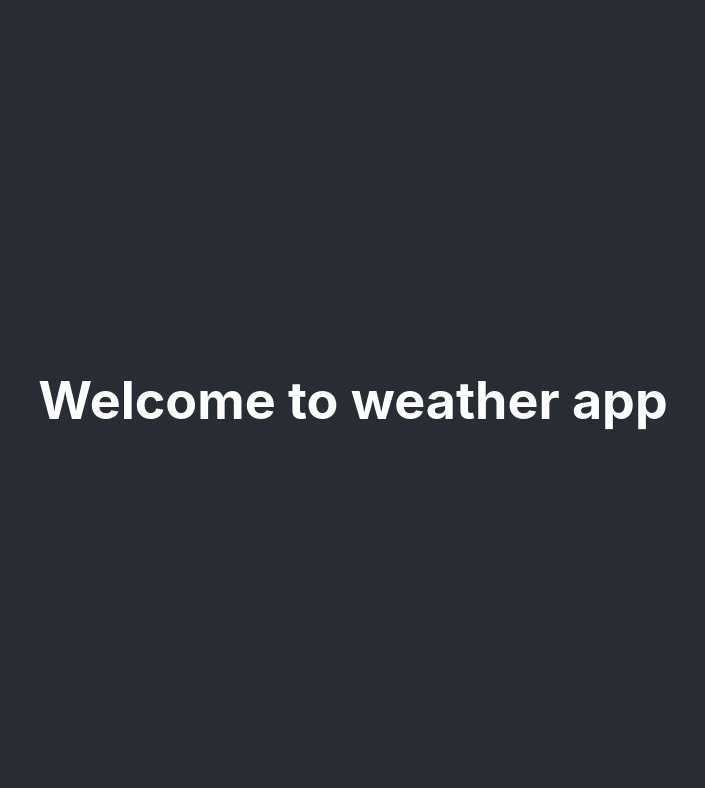
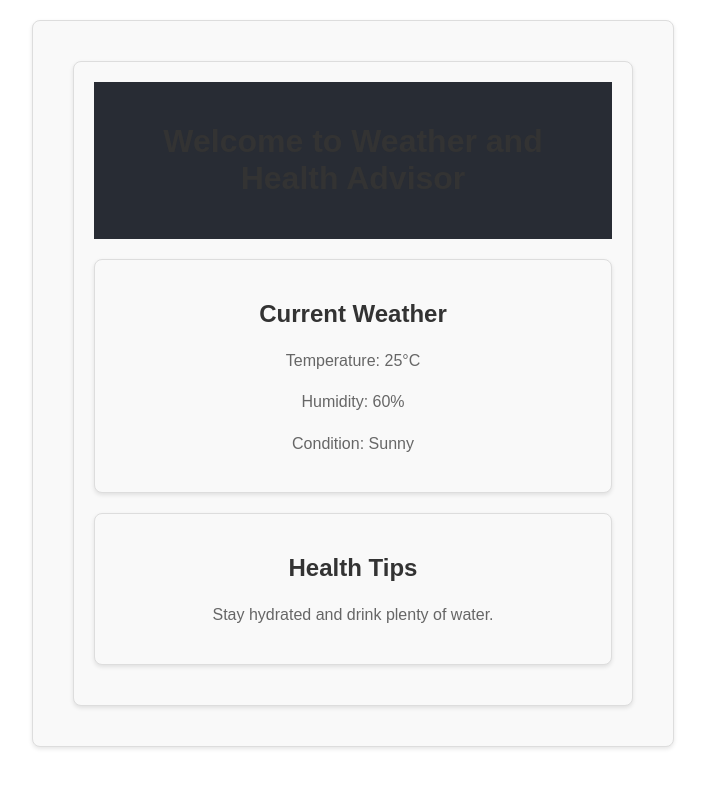
Before and after one commit to lizashah/CS411, a React (Create React App) app in the folder weather-app/: page / in a window 1280 px wide. Shown: the top 788 px of the page, without its empty margins (287-992 px from the left). Built offline with nearby package versions, Linux system fonts and the light colour scheme.

Commit message:
display fake info

```diff
--- a/weather-app/src/App.css
+++ b/weather-app/src/App.css
@@ -1,38 +1,64 @@
+/* General App Styling */
 .App {
   text-align: center;
-}
-
-.App-logo {
-  height: 40vmin;
-  pointer-events: none;
-}
-
-@media (prefers-reduced-motion: no-preference) {
-  .App-logo {
-    animation: App-logo-spin infinite 20s linear;
-  }
+  font-family: Arial, sans-serif;
+  margin: 20px;
 }
 
 .App-header {
   background-color: #282c34;
-  min-height: 100vh;
-  display: flex;
-  flex-direction: column;
-  align-items: center;
-  justify-content: center;
-  font-size: calc(10px + 2vmin);
   color: white;
+  padding: 20px;
 }
 
-.App-link {
-  color: #61dafb;
+main {
+  margin-top: 20px;
 }
 
-@keyframes App-logo-spin {
-  from {
-    transform: rotate(0deg);
-  }
-  to {
-    transform: rotate(360deg);
+/* Component Styling */
+div {
+  margin: 20px auto;
+  padding: 20px;
+  max-width: 600px;
+  border: 1px solid #ddd;
+  border-radius: 8px;
+  background-color: #f9f9f9;
+  box-shadow: 0 2px 4px rgba(0,0,0,0.1);
+}
+
+h1, h2 {
+  color: #333;
+}
+
+p, li {
+  color: #666;
+  line-height: 1.6;
+}
+
+ul {
+  list-style-type: none;
+  padding: 0;
+}
+
+/* Utility Classes */
+.clearfix::after {
+  content: "";
+  clear: both;
+  display: table;
+}
+
+.text-left {
+  text-align: left;
+}
+
+.text-right {
+  text-align: right;
+}
+
+/* Responsive Design */
+@media (max-width: 768px) {
+  div {
+    width: 90%;
+    padding: 10px;
   }
 }
--- a/weather-app/src/App.js
+++ b/weather-app/src/App.js
@@ -1,13 +1,20 @@
-import logo from './logo.svg';
+import React from 'react';
 import './App.css';
+import WeatherDisplay from './WeatherDisplay';
+import HealthTips from './HealthTips';
 
 function App() {
   return (
     <div className="App">
       <header className="App-header">
-        <h1>Welcome to weather app</h1>
+        <h1>Welcome to Weather and Health Advisor</h1>
       </header>
+      <main>
+        <WeatherDisplay />
+        <HealthTips />
+      </main>
     </div>
   );
 }
+
 export default App;
--- /dev/null
+++ b/weather-app/src/HealthTips.js
@@ -0,0 +1,14 @@
+import React from 'react';
+
+const HealthTips = () => {
+  return (
+    <div>
+      <h2>Health Tips</h2>
+      <ul>
+        <li>Stay hydrated and drink plenty of water.</li>
+      </ul>
+    </div>
+  );
+};
+
+export default HealthTips;
--- /dev/null
+++ b/weather-app/src/WeatherDisplay.js
@@ -0,0 +1,14 @@
+import React from 'react';
+
+const WeatherDisplay = () => {
+  return (
+    <div>
+      <h2>Current Weather</h2>
+      <p>Temperature: 25°C</p>
+      <p>Humidity: 60%</p>
+      <p>Condition: Sunny</p>
+    </div>
+  );
+};
+
+export default WeatherDisplay;
```
